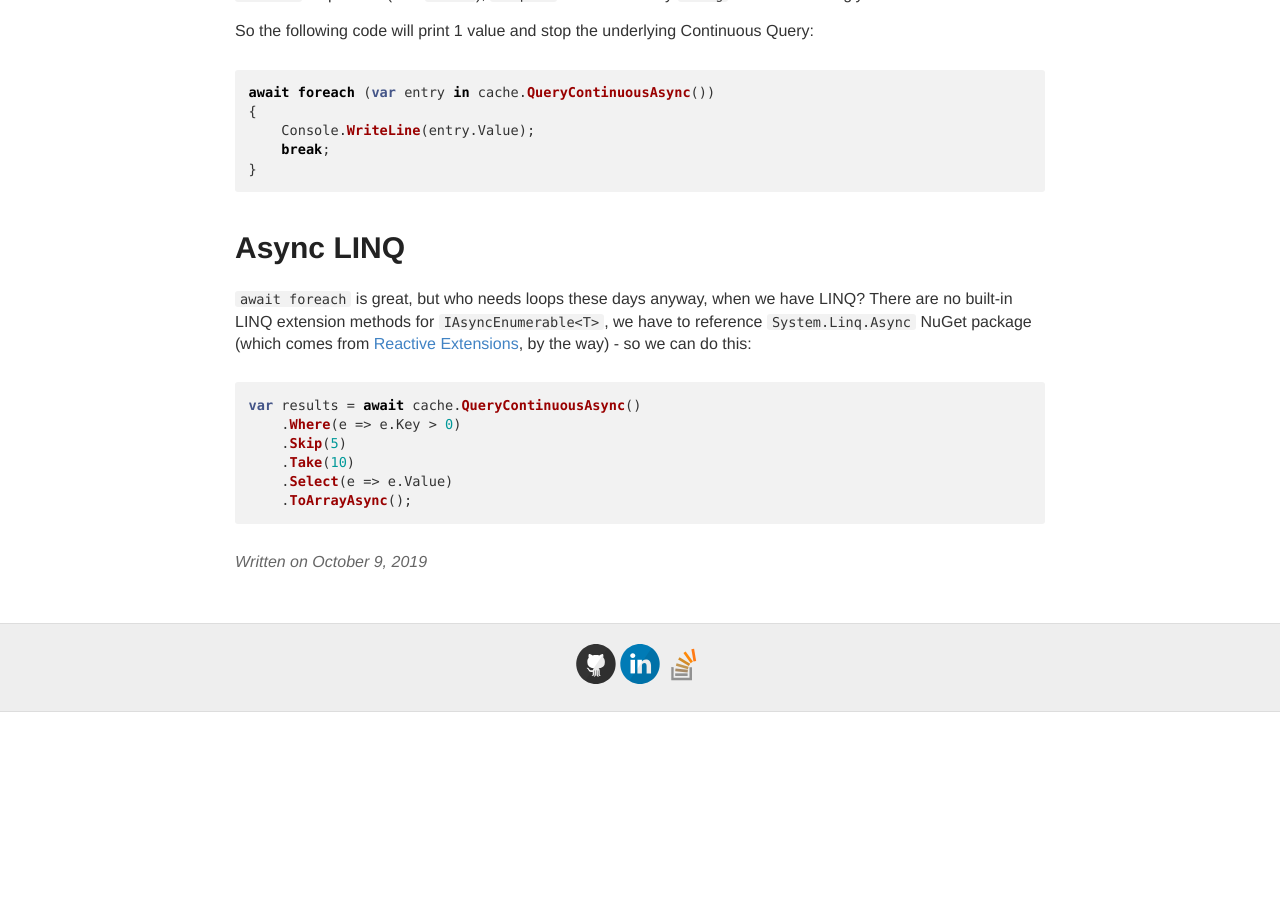
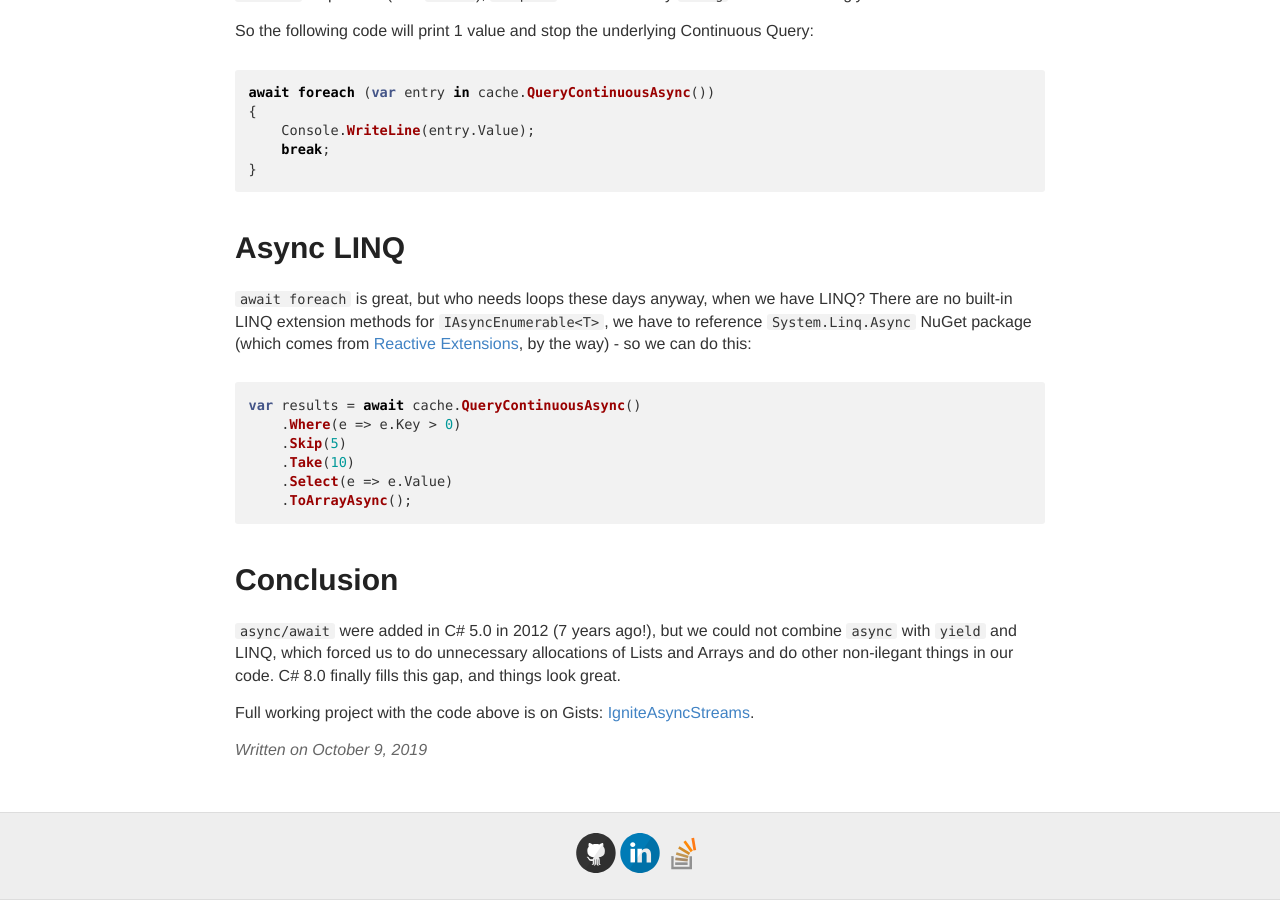
Before and after one commit to ptupitsyn/ptupitsyn.github.io, a Jekyll site: the page built from _posts/2019-10-09-Ignite-Async-Streams.md, in a window 1280 px wide and 900 px high, scrolled down 2698 px. Built offline with Jekyll 4.4.1, drawn with Linux system fonts in a browser that asks for light colours; comment, search, counter and statistics services are not loaded; before the commit the page ends 3410 px from its top, so only the background shows below that.

Commit message:
Conclusion

````diff
--- a/_posts/2019-10-09-Ignite-Async-Streams.md
+++ b/_posts/2019-10-09-Ignite-Async-Streams.md
@@ -127,3 +127,9 @@ var results = await cache.QueryContinuousAsync()
     .Select(e => e.Value)
     .ToArrayAsync();
 ```
+
+# Conclusion
+
+`async/await` were added in C# 5.0 in 2012 (7 years ago!), but we could not combine `async` with `yield` and LINQ, which forced us to do unnecessary allocations of Lists and Arrays and do other non-ilegant things in our code. C# 8.0 finally fills this gap, and things look great.
+
+Full working project with the code above is on Gists: [IgniteAsyncStreams](https://gist.github.com/ptupitsyn/cb2fa9670aa2fcd0e20672376cd520a1).
````
